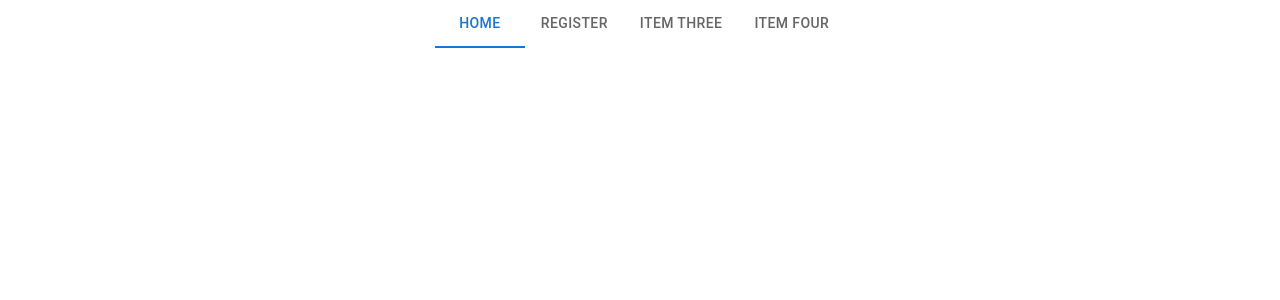
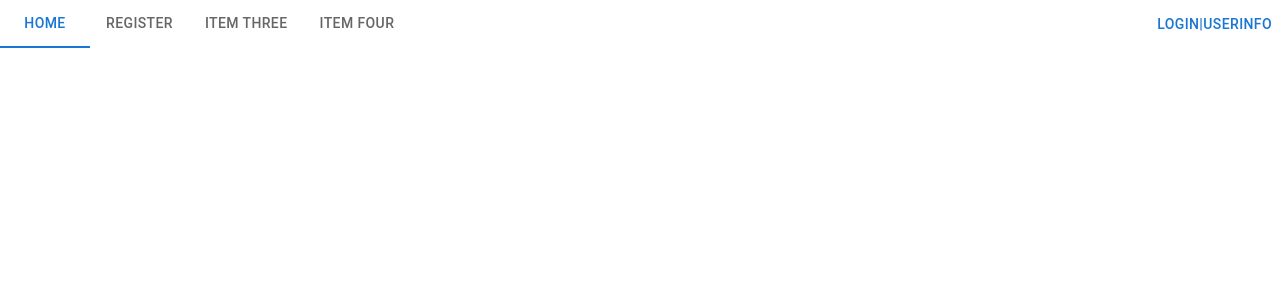
Before and after one commit to ohtaehyun/Readable-FrontEnd, a React (Create React App) app: page / in a window 1280 px wide. Shown: the top 300 px of the page. Built offline with nearby package versions, Linux system fonts and the light colour scheme.

Commit message:
style : 네비게이션 탭 기본 레이아웃

```diff
--- a/src/components/MainLayout.tsx
+++ b/src/components/MainLayout.tsx
@@ -1,6 +1,6 @@
 import { Outlet, useNavigate } from 'react-router-dom';
 import React, { useState } from 'react';
-import { Box, Tab, Tabs } from '@mui/material';
+import { Box, Button, Tab, Tabs } from '@mui/material';
 
 const MainLayout: React.FC = () => {
   const [idx, setIdx] = useState<string>('/');
@@ -19,7 +19,7 @@ const MainLayout: React.FC = () => {
           bgcolor: 'background.paper',
           width: '100%',
           display: 'flex',
-          justifyContent: 'center'
+          justifyContent: 'space-between'
         }}
       >
         <Tabs
@@ -34,6 +34,7 @@ const MainLayout: React.FC = () => {
           <Tab label="Item Three" value={'/dd'} />
           <Tab label="Item Four" value={'/test'} />
         </Tabs>
+        <Button>Login|UserInfo</Button>
       </Box>
       <Box
         sx={{
```
